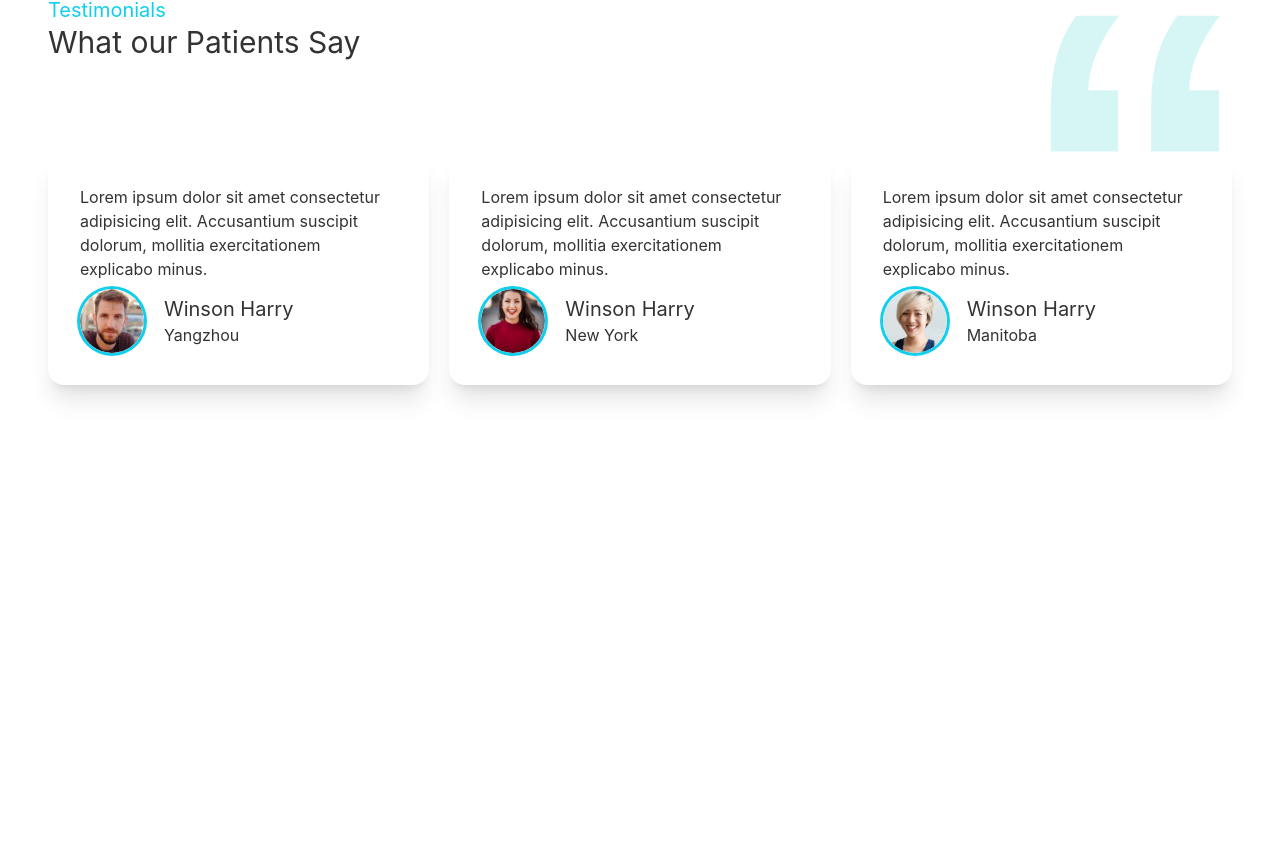
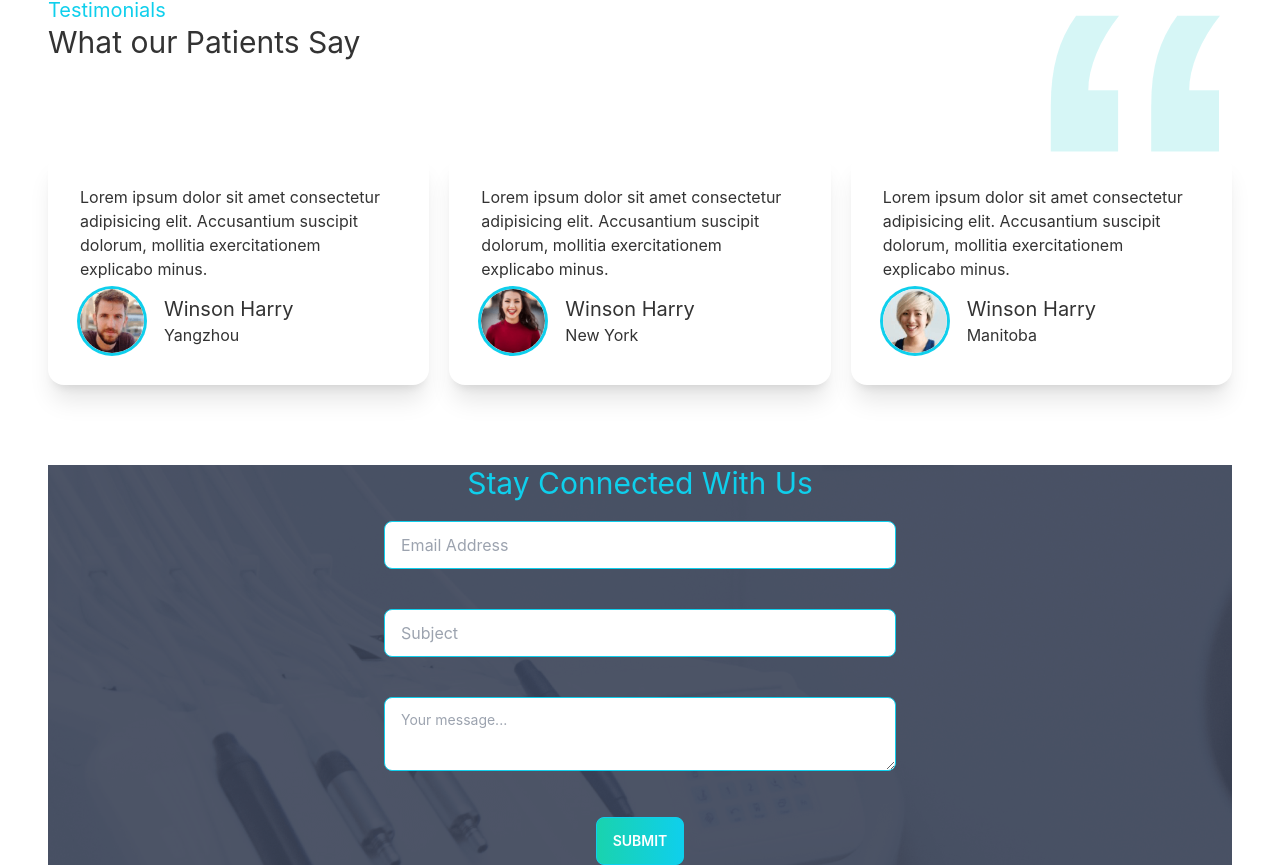
Before and after one commit to abdulawalemon1/doctors-portal-client, a React (Create React App) app: page /home in a window 1280 px wide. Shown: the part 2943-3808 px from the top of the page. Before the commit the page ends 3408 px from the top, so only its background shows below. Built offline with nearby package versions, Linux system fonts and the light colour scheme.

Commit message:
form added

```diff
--- /dev/null
+++ b/src/Pages/Home/ContactForm/ContactForm.js
@@ -0,0 +1,23 @@
+import React from 'react';
+import PrimaryBtn from '../../Shared/Navbar/PrimaryBtn/PrimaryBtn';
+import bg from '../../../assets/images/appointment.png';
+const ContactForm = () => {
+    return (
+        <div style={{
+            background: `url(${bg})`
+        }} >
+            <h3 className='text-3xl text-center mb-5 text-primary'>Stay Connected With Us</h3>
+            <form className='text-center'>
+                <input type="email" placeholder="Email Address" class=" mb-10 input input-bordered input-primary w-full max-w-lg" />
+                <br />
+                <input type="text" placeholder="Subject" class=" mb-10 input input-bordered input-primary w-full max-w-lg" />
+                <br />
+                <textarea class="textarea textarea-primary w-full max-w-lg mb-10 " placeholder="Your message..."></textarea>
+                <br />
+                <PrimaryBtn className="">SUBMIT</PrimaryBtn>
+            </form>
+        </div>
+    );
+};
+
+export default ContactForm;
--- a/src/Pages/Home/Home.js
+++ b/src/Pages/Home/Home.js
@@ -1,5 +1,6 @@
 import React from 'react';
 import Banner from './Banner/Banner';
+import ContactForm from './ContactForm/ContactForm';
 import DentalCare from './DentalCare/DentalCare';
 import Info from './Info/Info';
 import MakeAppointment from './MakeAppointment/MakeAppointment';
@@ -15,6 +16,7 @@ const Home = () => {
             <DentalCare></DentalCare>
             <MakeAppointment></MakeAppointment>
             <Testimonials></Testimonials>
+            <ContactForm></ContactForm>
         </div>
     );
 };
```
